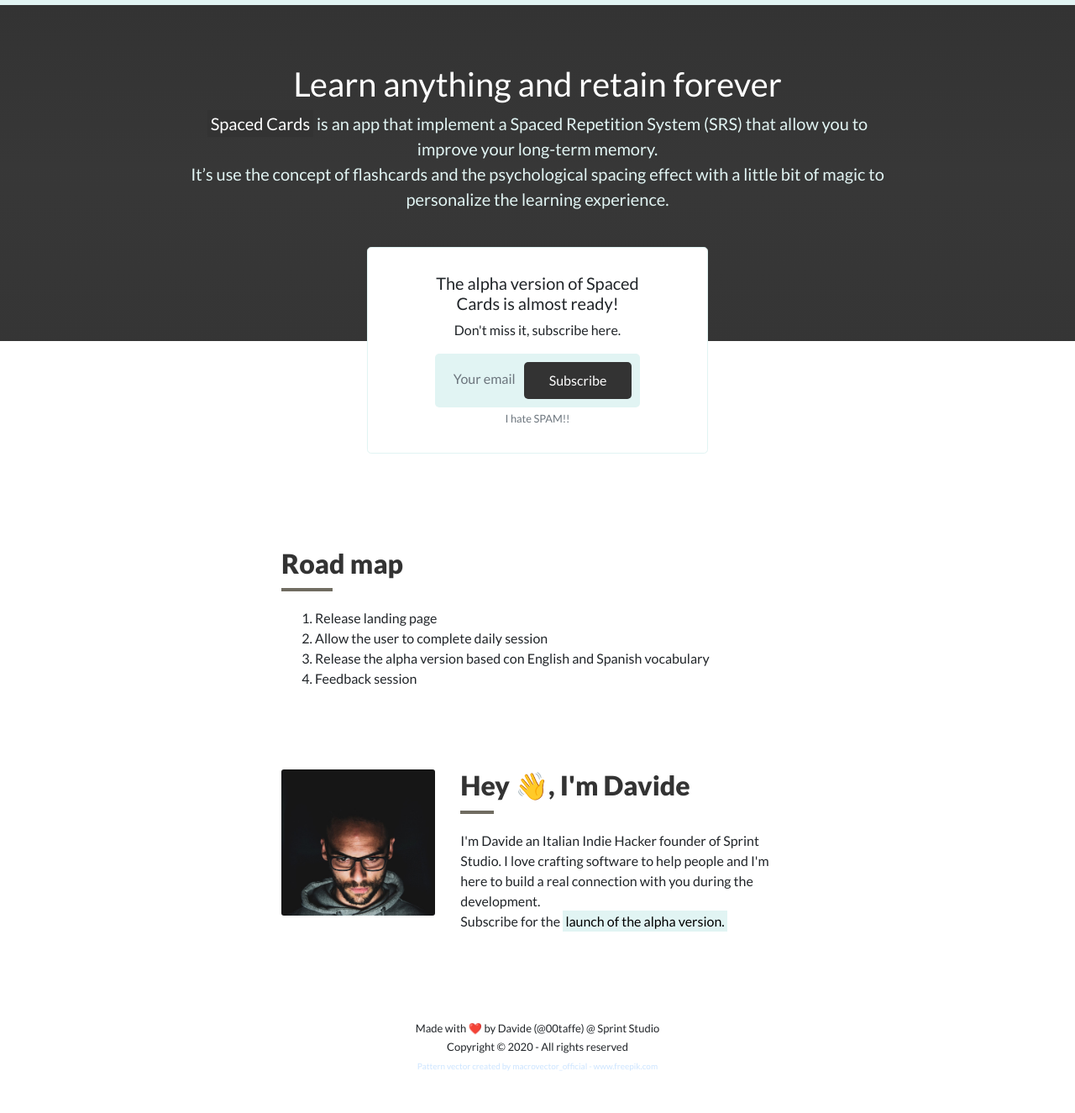
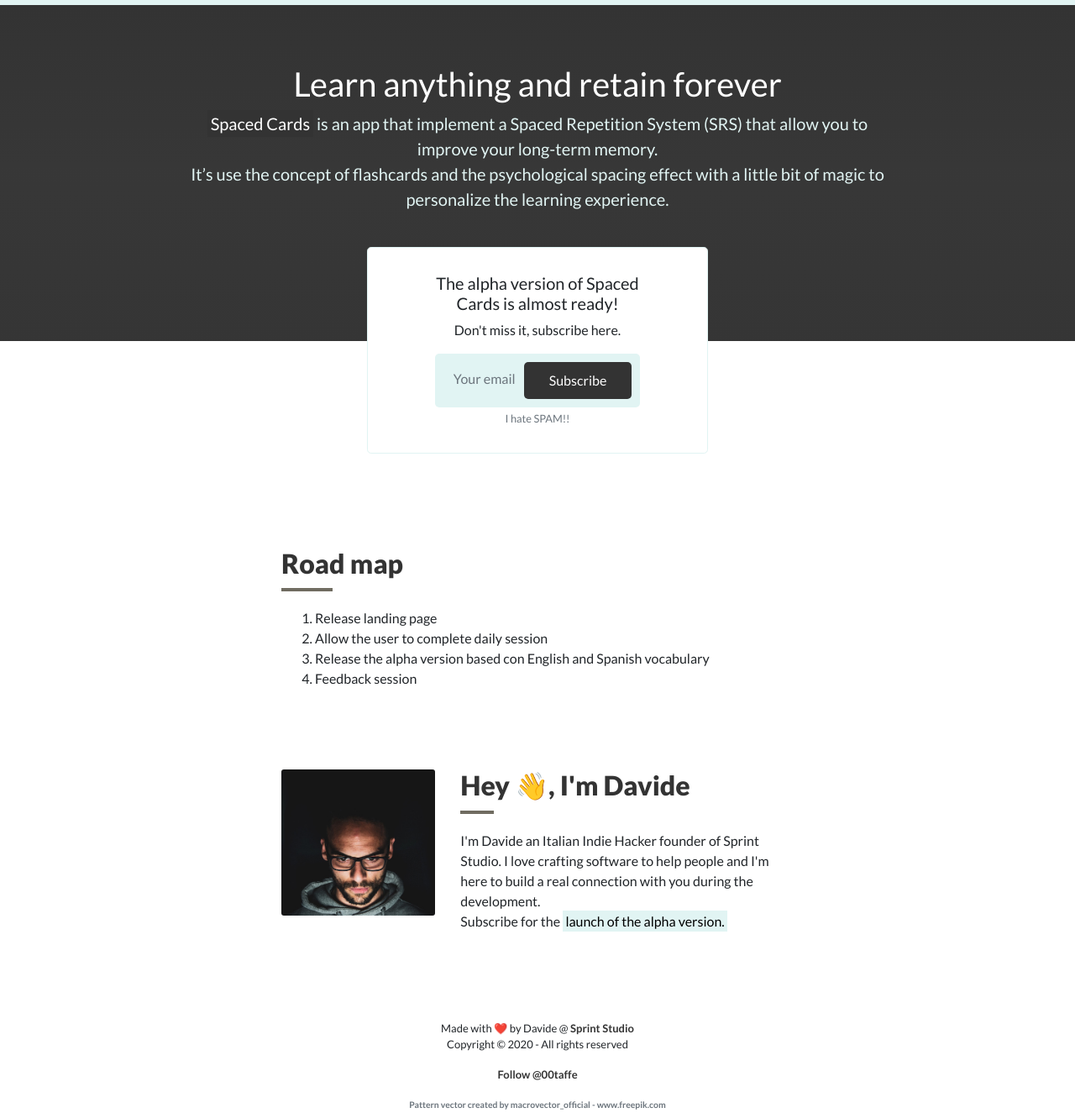
Before and after one commit to sprint-studio/spaced-cards-landing, a Jekyll site: the page built from index.html, in a window 1280 px wide. Shown: the whole page at 84% size. Built offline with Jekyll 4.4.1, drawn with Linux system fonts in a browser that asks for light colours; comment, search, counter and statistics services are not loaded; before the commit the page ends 1281 px from its top, so only the background shows below that.

Commit message:
Updated footer with twitter follow button and sprintstudio link

```diff
--- a/_includes/footer.html
+++ b/_includes/footer.html
@@ -1,8 +1,27 @@
 <!-- Footer -->
 <footer class="text-center">
-  <span class="align-text-bottom">
-        Made with ❤️ by Davide (@00taffe) @ Sprint Studio<br> Copyright &copy; {{ site.footer.copyright }} 20{{ site.time | date: '%y' }} - All rights reserved
-    <br>
-   <a href="">Pattern vector created by macrovector_official - www.freepik.com</a>
-  </span>
+  <p class="align-text-bottom">
+    Made with ❤️ by Davide @
+    <a href="https://sprintstudio.co" target="_blank">Sprint Studio</a><br />
+    Copyright &copy; {{ site.footer.copyright }} 20{{ site.time | date: '%y' }}
+    - All rights reserved
+  </p>
+
+  <p>
+    <a
+      href="https://twitter.com/00taffe?ref_src=twsrc%5Etfw"
+      class="twitter-follow-button"
+      data-show-count="false"
+      >Follow @00taffe</a
+    >
+    <script
+      async
+      src="https://platform.twitter.com/widgets.js"
+      charset="utf-8"
+    ></script>
+  </p>
+
+  <small><a class="text-small text-muted" href=""
+    >Pattern vector created by macrovector_official - www.freepik.com</a
+  ></small>
 </footer>
--- a/assets/css/style.scss
+++ b/assets/css/style.scss
@@ -67,12 +67,7 @@ mark {
 }
 
 footer {
-  margin-top: 30px;
-  font-size: 13px;
-  a {
-    font-size: 10px;
-    opacity: 0.2;
-  }
+
 }
 
 .container-fluid {
@@ -98,6 +93,12 @@ footer {
 footer {
   height: 100px;
   padding-top: 60px;
+  margin-top: 30px;
+  font-size: 13px;
+  a {
+    font-weight: bold;
+    color: $dark-brown;
+  }
 }
 
 header#header {
```
Also changed, not shown: 3 other files.
